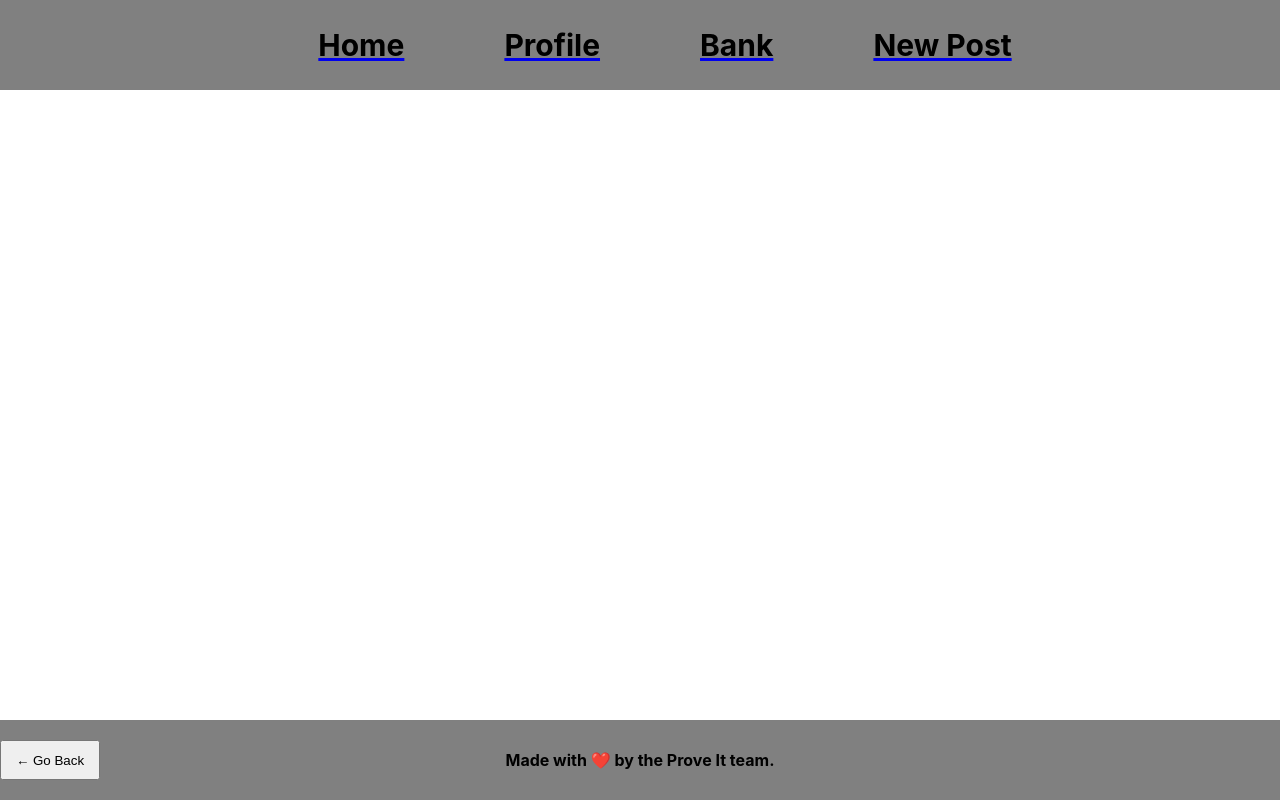
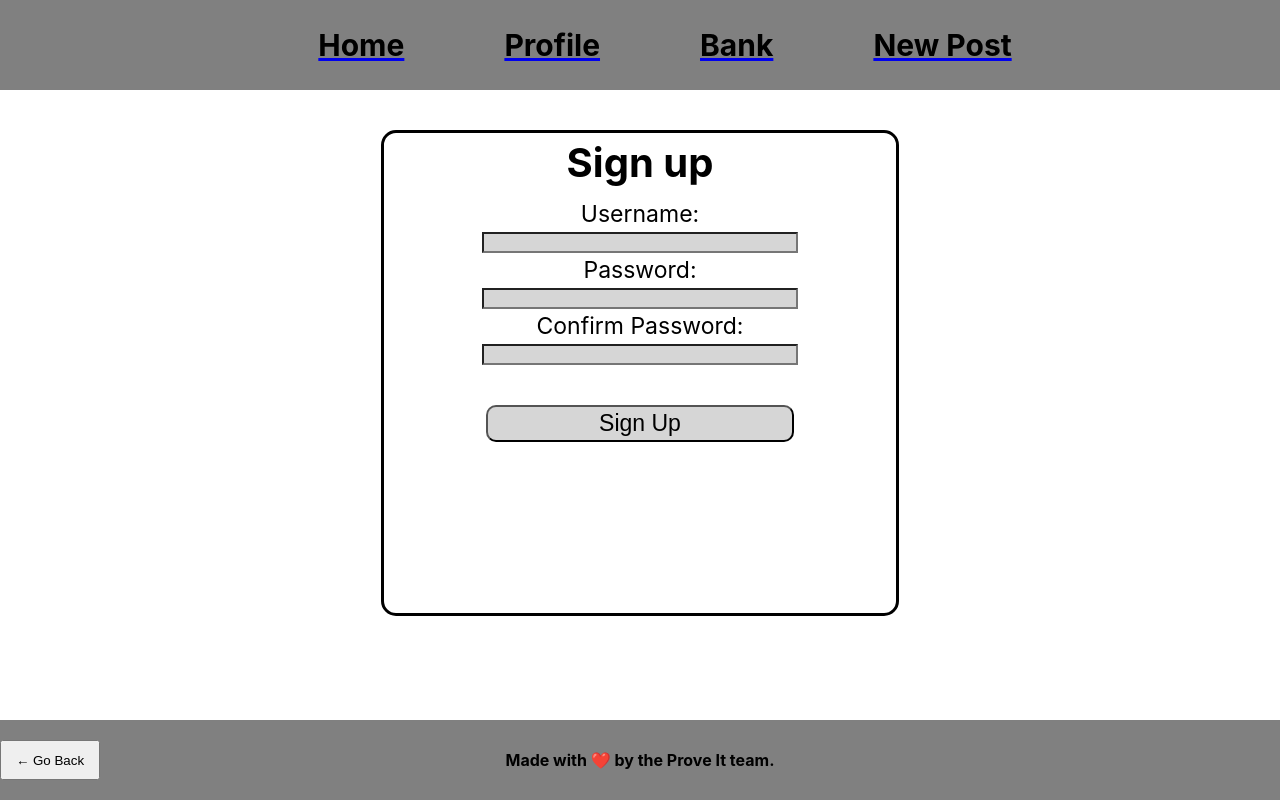
Before and after one commit to KStaySLC/Prove-It, a React (Create React App) app in the folder client/: page /signup in a window 1280 px wide. Built offline with nearby package versions, Linux system fonts and the light colour scheme.

Commit message:
signup page added

```diff
--- a/client/src/App.js
+++ b/client/src/App.js
@@ -19,6 +19,7 @@ import Profile from './pages/Profile';
 import Header from './components/Header';
 import Footer from './components/Footer';
 import Layout from './views/layout';
+import Signup from './pages/Signup';
 console.log('here2')
 
 const httpLink = createHttpLink({
@@ -75,6 +76,10 @@ function App() {
                     element={<Layout><Profile /></Layout>}
                   />
                   <Route
+                    path='/signup'
+                    element={<Layout><Signup /></Layout>}
+                  />
+                  <Route
                     path='/Post'
                     element={<Layout><Addpost /></Layout>}
                   />
--- a/client/src/pages/Login.jsx
+++ b/client/src/pages/Login.jsx
@@ -22,20 +22,6 @@ function Login() {
                     <button className="logBtn" type="button" style={styles}>Sign In</button>
                 </form>
             </div>
-            <div className="sign-up">
-                <form>
-                    <div className="log-text">Sign up</div>
-                    <div className="sign-text">Username:</div>
-                    <input type="text" className="username" style = {{width: '60%' }}></input>
-                    <div className="sign-text">Password:</div>
-                    <input type="text" className="password" style = {{width: '60%' }}></input>
-                    <div className="sign-text">Confirm Password:</div>
-                    <input type="text" className="password" style = {{width: '60%' }}></input>
-                    <br></br>
-                    <br></br>
-                    <button className="logBtn" type="button" style= {{width: '60%' }}>Sign Up</button>
-                </form>
-            </div>
         </div>
     </div>
   )
--- /dev/null
+++ b/client/src/pages/Signup.jsx
@@ -0,0 +1,41 @@
+import React from "react";
+import { useMutation } from '@apollo/client'
+import { ADD_USER } from "../utils/mutations"
+import '../static/login.css'
+
+function Signup() {
+  return (
+    <div className="parent-div" >
+      <div className="sign-up">
+        <form>
+          <div className="log-text">Sign up</div>
+          <div className="sign-text">Username:</div>
+          <input
+            type="text"
+            className="username"
+            style={{ width: "60%" }}
+          ></input>
+          <div className="sign-text">Password:</div>
+          <input
+            type="text"
+            className="password"
+            style={{ width: "60%" }}
+          ></input>
+          <div className="sign-text">Confirm Password:</div>
+          <input
+            type="text"
+            className="password"
+            style={{ width: "60%" }}
+          ></input>
+          <br></br>
+          <br></br>
+          <button className="logBtn" type="button" style={{ width: "60%" }}>
+            Sign Up
+          </button>
+        </form>
+      </div>
+    </div>
+  );
+}
+
+export default Signup;
```
